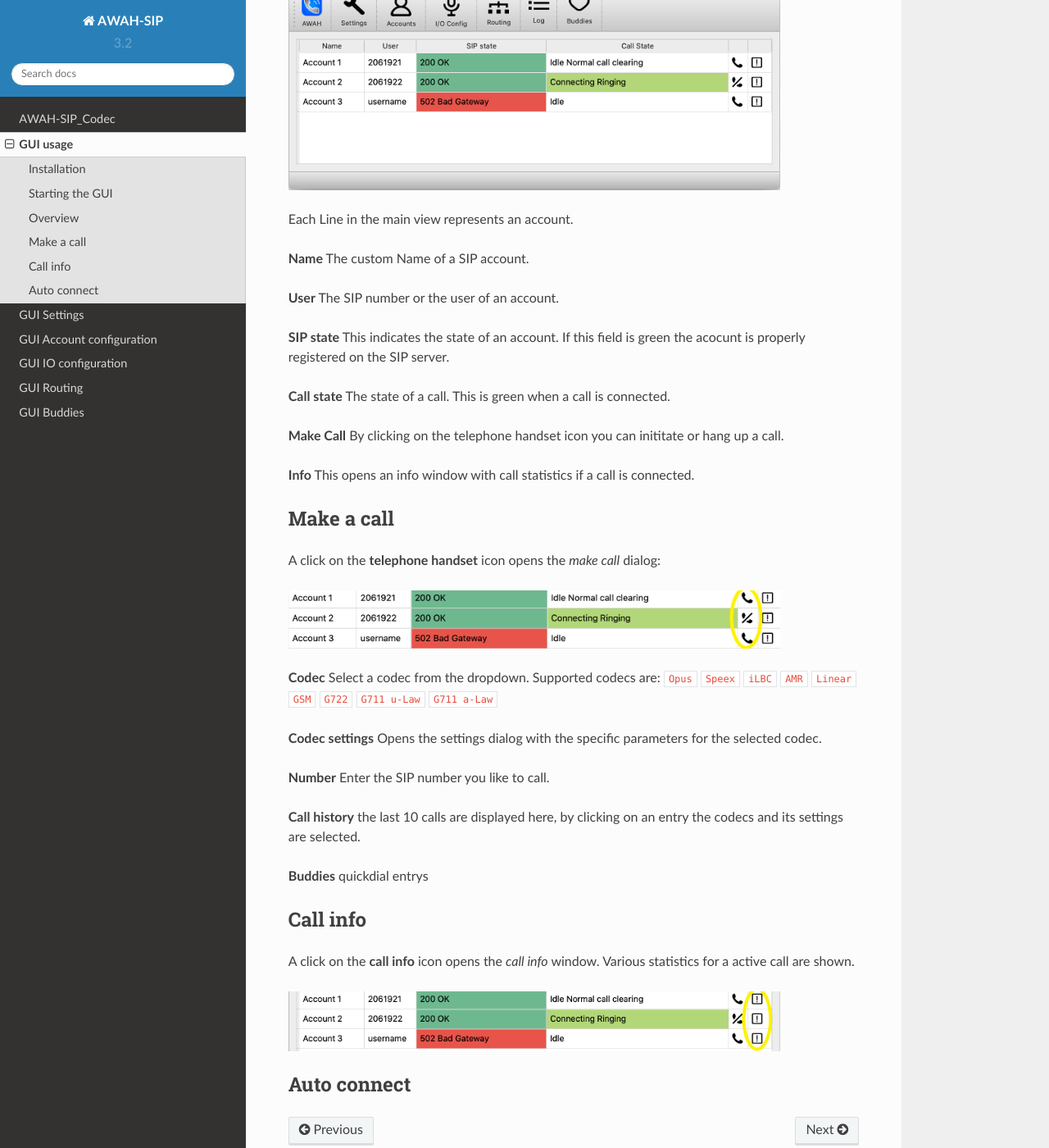
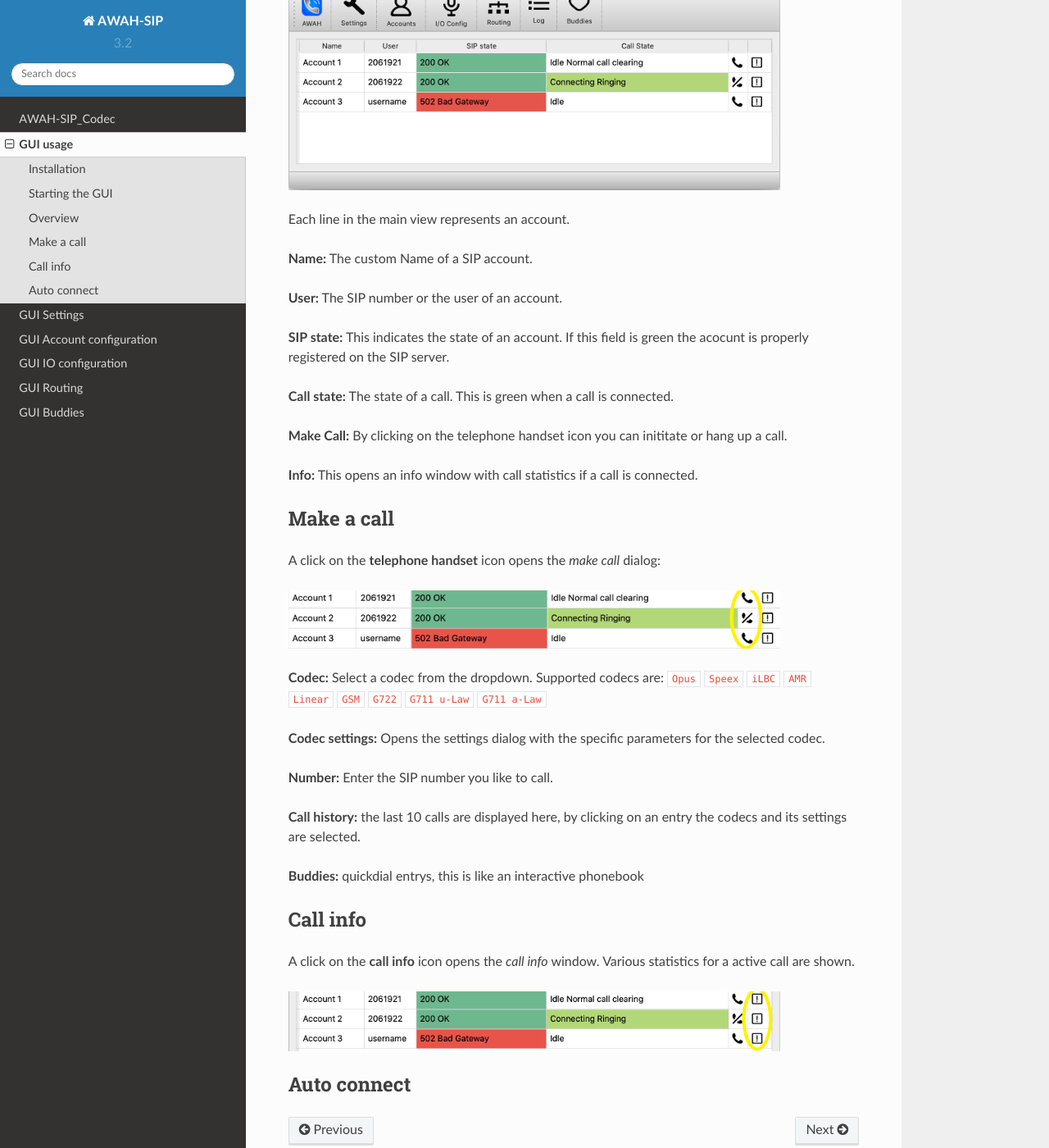
Before and after one commit to AWAH-SIP/AWAH-SIP_Documentation, a Sphinx documentation site: the page built from docs/source/AWAH-SIP_GUI.rst, in a window 1280 px wide and 1400 px high, scrolled down 916 px. Shown: the whole window at 82% size. Built offline with Sphinx 7.4.7 and the Read the Docs theme 2.0.0, drawn with Linux system fonts in a browser that asks for light colours.

Commit message:
Update AWAH-SIP_GUI.rst

```diff
--- a/docs/source/AWAH-SIP_GUI.rst
+++ b/docs/source/AWAH-SIP_GUI.rst
@@ -35,20 +35,20 @@
   :width: 600
   :alt: GUI overwiew
 
-Each Line in the main view represents an account.
+Each line in the main view represents an account.
 
 
-**Name** The custom Name of a SIP account.
+**Name:** The custom Name of a SIP account.
 
-**User** The SIP number or the user of an account.
+**User:** The SIP number or the user of an account.
 
-**SIP state** This indicates the state of an account. If this field is green the acocunt is properly registered on the SIP server.
+**SIP state:** This indicates the state of an account. If this field is green the acocunt is properly registered on the SIP server.
 
-**Call state** The state of a call. This is green when a call is connected.
+**Call state:** The state of a call. This is green when a call is connected.
 
-**Make Call** By clicking on the telephone handset icon you can inititate or hang up a call.
+**Make Call:** By clicking on the telephone handset icon you can inititate or hang up a call.
 
-**Info** This opens an info window with call statistics if a call is connected.
+**Info:** This opens an info window with call statistics if a call is connected.
 
 Make a call
 -----------
@@ -59,15 +59,15 @@
   :width: 600
   :alt: GUI telepnoe iccon:
 
-**Codec** Select a codec from the dropdown. Supported codecs are: ``Opus`` ``Speex`` ``iLBC`` ``AMR`` ``Linear`` ``GSM`` ``G722`` ``G711 u-Law`` ``G711 a-Law``
+**Codec:** Select a codec from the dropdown. Supported codecs are: ``Opus`` ``Speex`` ``iLBC`` ``AMR`` ``Linear`` ``GSM`` ``G722`` ``G711 u-Law`` ``G711 a-Law``
 
-**Codec settings** Opens the settings dialog with the specific parameters for the selected codec.
+**Codec settings:** Opens the settings dialog with the specific parameters for the selected codec.
 
-**Number** Enter the SIP number you like to call.
+**Number:** Enter the SIP number you like to call.
 
-**Call history** the last 10 calls are displayed here, by clicking on an entry the codecs and its settings are selected.
+**Call history:** the last 10 calls are displayed here, by clicking on an entry the codecs and its settings are selected.
 
-**Buddies** quickdial entrys
+**Buddies:** quickdial entrys, this is like an interactive phonebook
 
 
 
```
